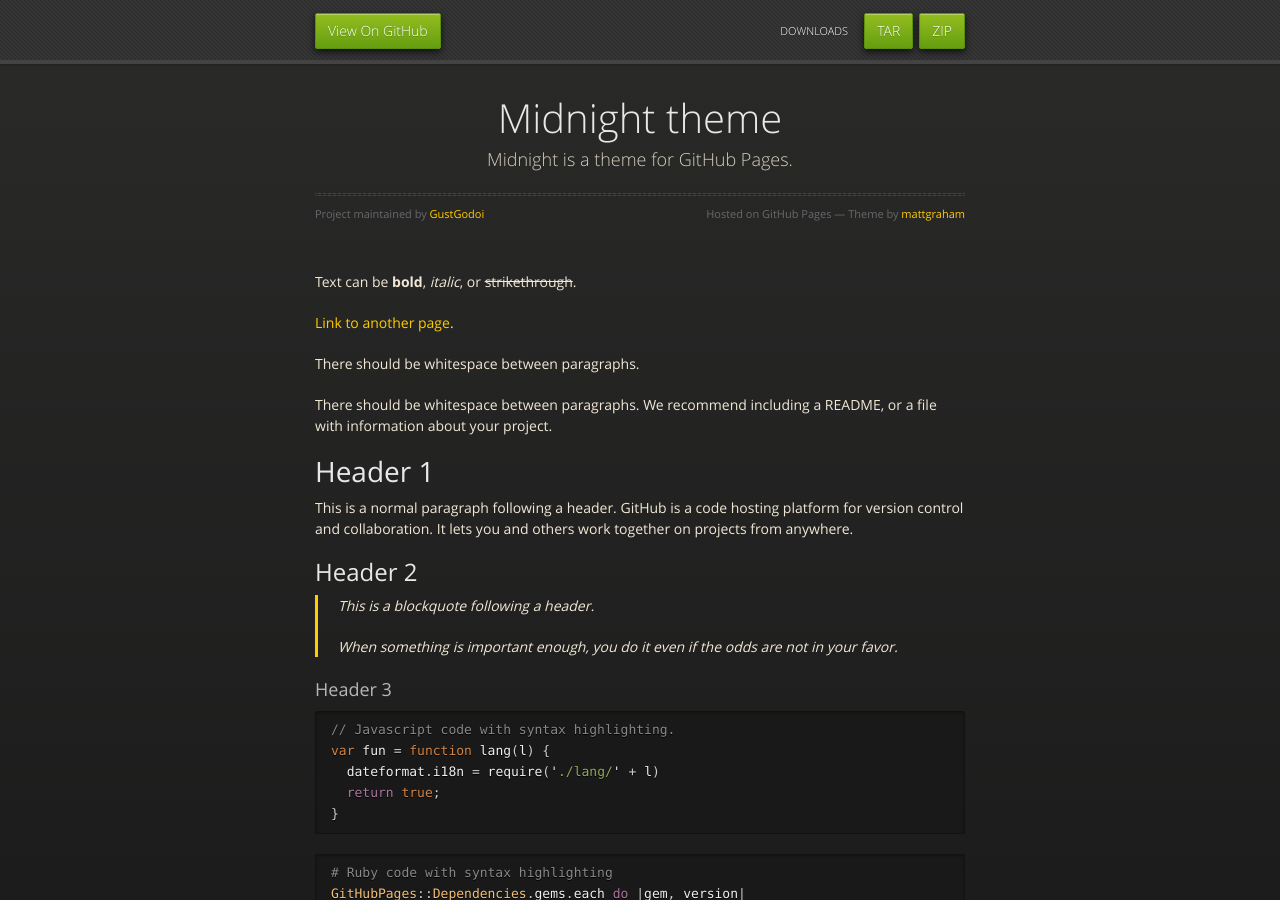
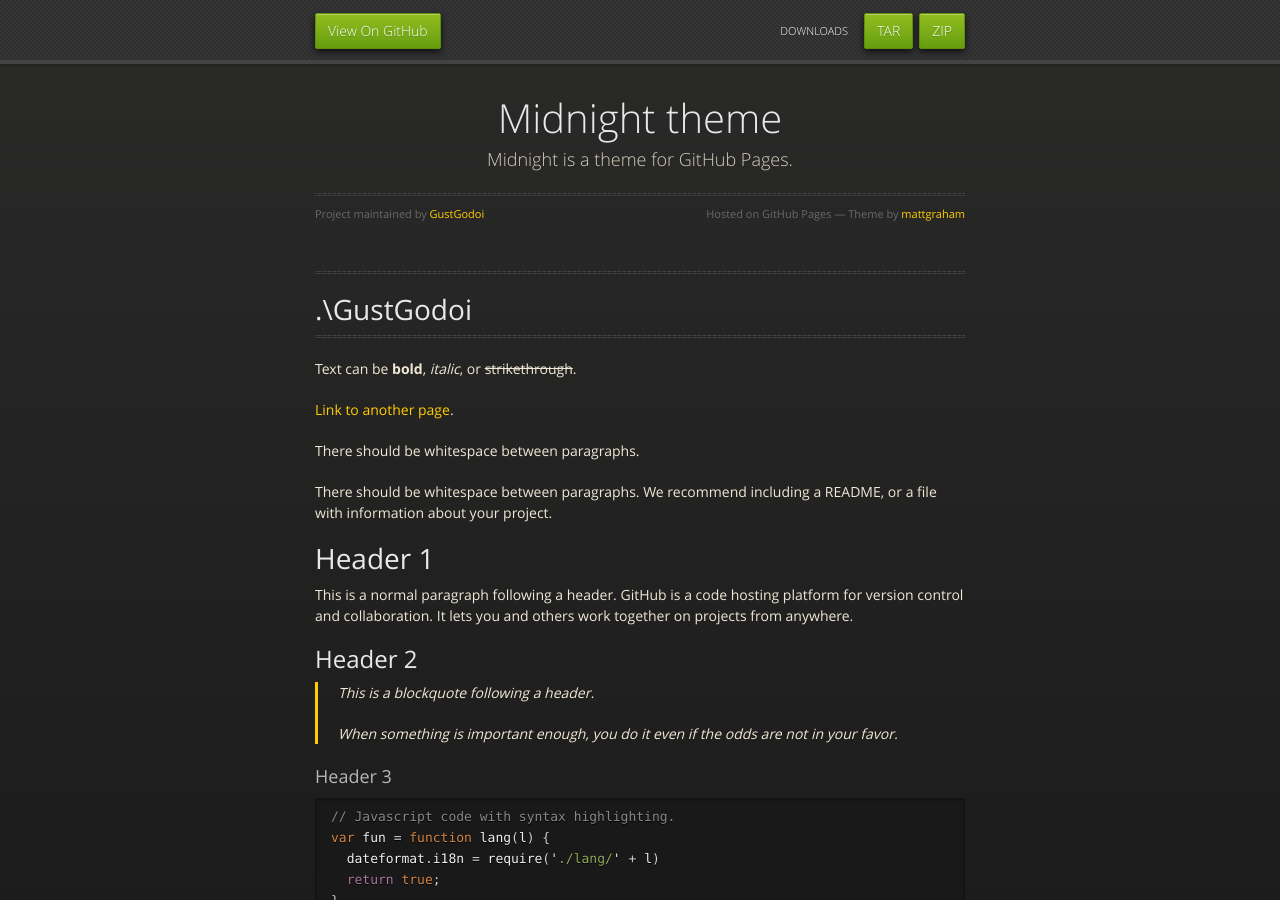
Before and after one commit to GustGodoi/GustGodoi.github.io, a Jekyll site: the page built from index.md, in a window 1280 px wide and 900 px high. Built offline with Jekyll 4.4.1, drawn with Linux system fonts in a browser that asks for light colours.

Commit message:
Update index.md

```diff
--- a/index.md
+++ b/index.md
@@ -1,5 +1,10 @@
 ---
 layout: default
+---
+
+---
+# .\GustGodoi
+
 ---
 
 Text can be **bold**, _italic_, or ~~strikethrough~~.
```
